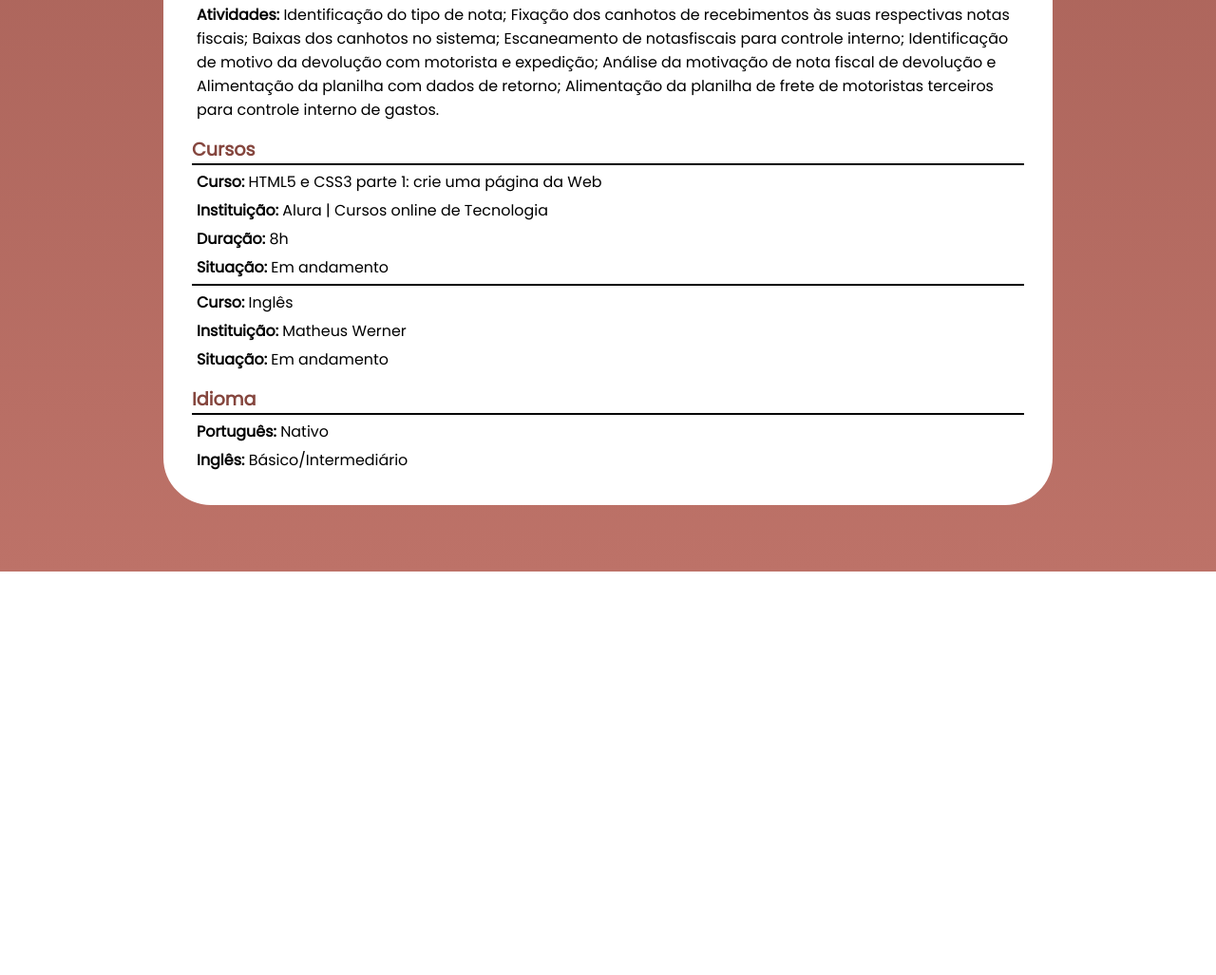
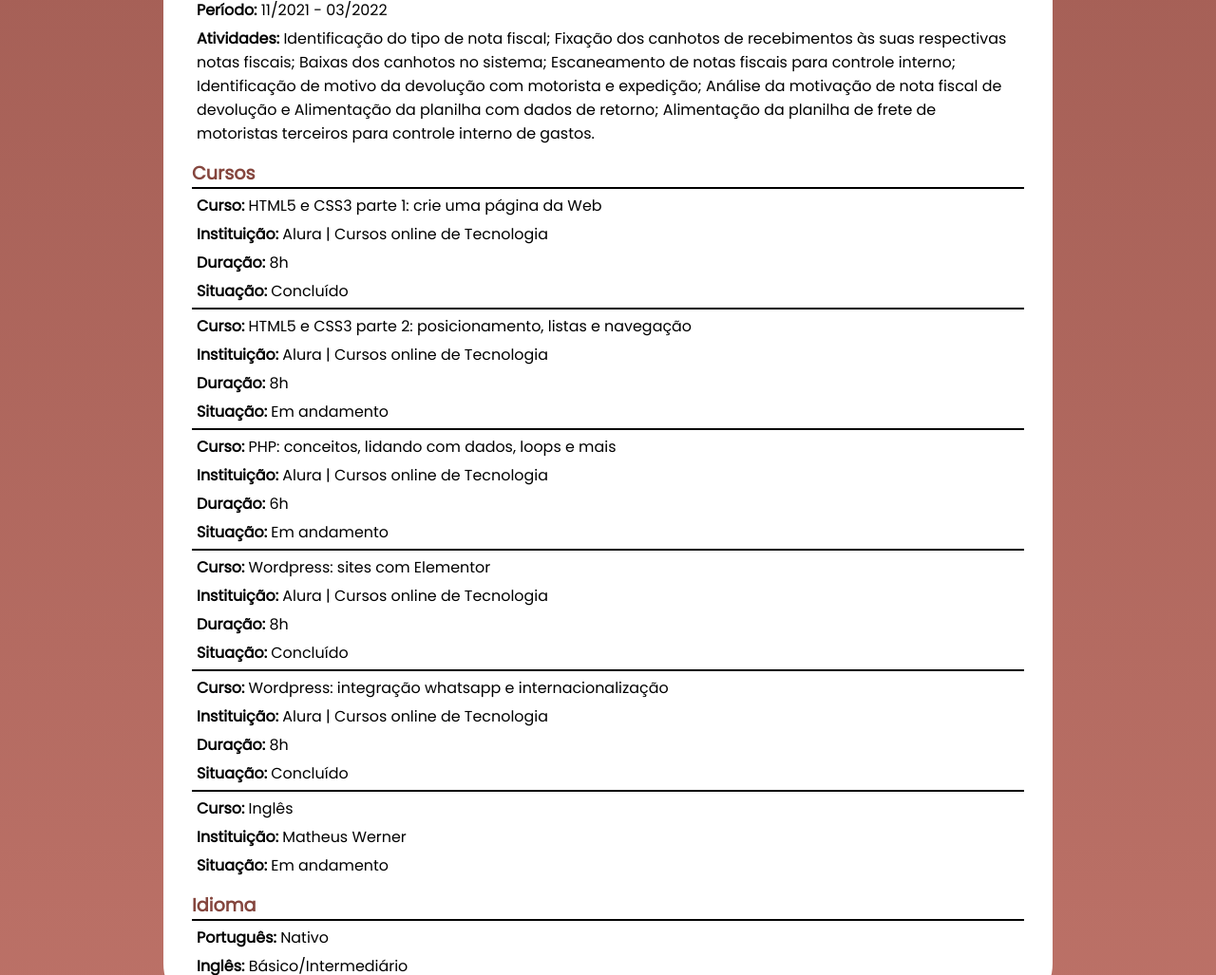
Before and after one commit to mariaclaracase/mariaclaracase, a plain HTML site: page index.html in a window 1280 px wide. Shown: the part 1672-2699 px from the top of the page at 95% size. Before the commit the page ends 2274 px from the top, so only its background shows below. Drawn offline with Linux system fonts and the light colour scheme.

Commit message:
Update 4

```diff
--- a/index.html
+++ b/index.html
@@ -110,12 +110,12 @@
                     </div>
                     <hr color="vinho">
                     <div class="informacoes">
-                        <h5><b>Empresa: </b>Prefeitura da Cidade do Recife</h5>
+                        <h5><b>Empresa: </b>Prefeitura da Cidade do Recife - PCR</h5>
                         <h5><b>Local: </b>Secretaria Executiva de Transformação Digital - SET DIGITAL</h5>
                         <h5><b>Setor: </b>Departamento de TI - EMPREL</h5>
                         <h5><b>Atuação: </b>Estagiária de Desenvolvimento de Software</h5>
                         <h5><b>Período: </b>05/09/2022 - Atual</h5>
-                        <h5><b>Atividades: </b>Desenvolvimento de Layout em HTML e CSS</h5>
+                        <h5><b>Atividades: </b>Desenvolvimento de Layout em HTML e CSS; Desenvolvimento de páginas de WEB com Wordpress usando o Elementor.</h5>
                     </div>
                     <hr color="vinho">
                     <div class="informacoes">
@@ -125,7 +125,7 @@
                        </ul>
                         <h5><b>Atuação: </b>Jovem Aprendiz - Contas a receber</h5>
                         <h5><b>Período: </b>03/2022 - Atual</h5>
-                        <h5 class="text-justify"><b>Atividades: </b>Emissão e Prorrogação de boletos bancários; Organização de documentos; Cadastro de novos de clientes, incluindo análise de documentos com consultas à Cartão CNPJ, SINTEGRA e Serasa; Conciliações bancárias com baixas de notasfiscais; Recebimento e controle de notas de outros departamentos</h5>
+                        <h5 class="text-justify"><b>Atividades: </b>Emissão e Prorrogação de boletos bancários; Organização de documentos; Cadastro de novos de clientes, incluindo análise de documentos com consultas à Cartão CNPJ, SINTEGRA e Serasa; Conciliações bancárias com baixas de notas fiscais; Recebimento e controle de notas de outros departamentos.</h5>
                        <ul class="lista">
                            <li><b>Setor: </b>Almoxarifado</li>
                        </ul>
@@ -137,7 +137,7 @@
                        </ul>
                         <h5><b>Atuação: </b>Jovem Aprendiz</h5>
                         <h5><b>Período: </b>11/2021 - 03/2022</h5>
-                        <h5 class="text-justify"><b>Atividades: </b>Identificação do tipo de nota; Fixação dos canhotos de recebimentos às suas respectivas notas fiscais; Baixas dos canhotos no sistema; Escaneamento de notasfiscais para controle interno; Identificação de motivo da devolução com motorista e expedição; Análise da motivação de nota fiscal de devolução e Alimentação da planilha com dados de retorno; Alimentação da planilha de frete de motoristas terceiros para controle interno de gastos.</h5>
+                        <h5 class="text-justify"><b>Atividades: </b>Identificação do tipo de nota fiscal; Fixação dos canhotos de recebimentos às suas respectivas notas fiscais; Baixas dos canhotos no sistema; Escaneamento de notas fiscais para controle interno; Identificação de motivo da devolução com motorista e expedição; Análise da motivação de nota fiscal de devolução e Alimentação da planilha com dados de retorno; Alimentação da planilha de frete de motoristas terceiros para controle interno de gastos.</h5>
 
                     </div>
 
@@ -152,7 +152,43 @@
                         <h5><b>Curso: </b>HTML5 e CSS3 parte 1: crie uma página da Web</h5>
                         <h5><b>Instituição: </b>Alura | Cursos online de Tecnologia</h5>
                         <h5><b>Duração: </b>8h</h5>
+                        <h5><b>Situação: </b>Concluído</h5>
+
+                    </div>
+
+                    <hr color="vinho">
+                    <div class="informacoes">
+                        <h5><b>Curso: </b>HTML5 e CSS3 parte 2: posicionamento, listas e navegação</h5>
+                        <h5><b>Instituição: </b>Alura | Cursos online de Tecnologia</h5>
+                        <h5><b>Duração: </b>8h</h5>
                         <h5><b>Situação: </b>Em andamento</h5>
+
+                    </div>
+
+                    <hr color="vinho">
+                    <div class="informacoes">
+                        <h5><b>Curso: </b>PHP: conceitos, lidando com dados, loops e mais</h5>
+                        <h5><b>Instituição: </b>Alura | Cursos online de Tecnologia</h5>
+                        <h5><b>Duração: </b>6h</h5>
+                        <h5><b>Situação: </b>Em andamento</h5>
+
+                    </div>
+
+                    <hr color="vinho">
+                    <div class="informacoes">
+                        <h5><b>Curso: </b>Wordpress: sites com Elementor</h5>
+                        <h5><b>Instituição: </b>Alura | Cursos online de Tecnologia</h5>
+                        <h5><b>Duração: </b>8h</h5>
+                        <h5><b>Situação: </b>Concluído</h5>
+
+                    </div>
+
+                    <hr color="vinho">
+                    <div class="informacoes">
+                        <h5><b>Curso: </b>Wordpress: integração whatsapp e internacionalização</h5>
+                        <h5><b>Instituição: </b>Alura | Cursos online de Tecnologia</h5>
+                        <h5><b>Duração: </b>8h</h5>
+                        <h5><b>Situação: </b>Concluído</h5>
 
                     </div>
 
```
